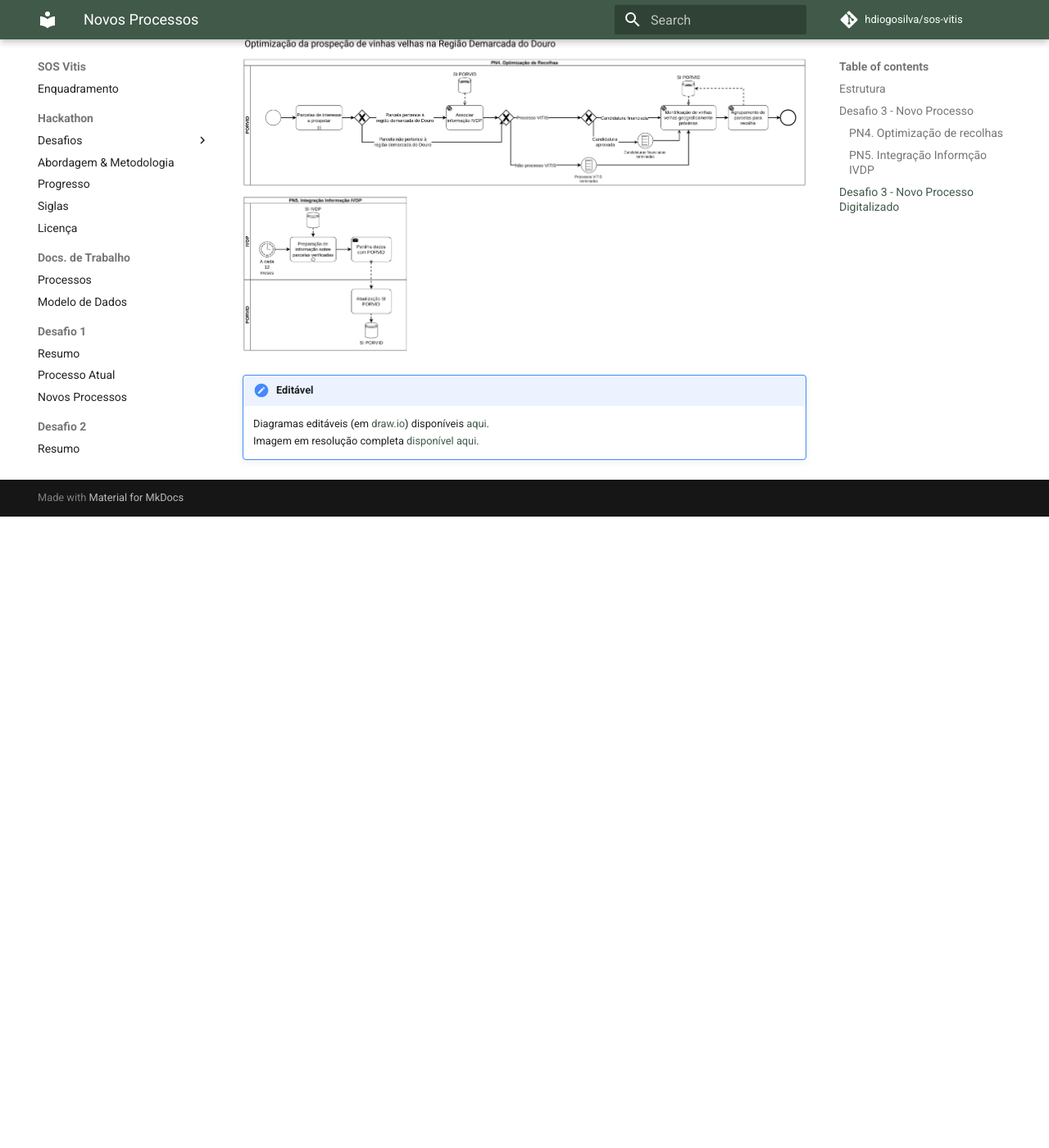
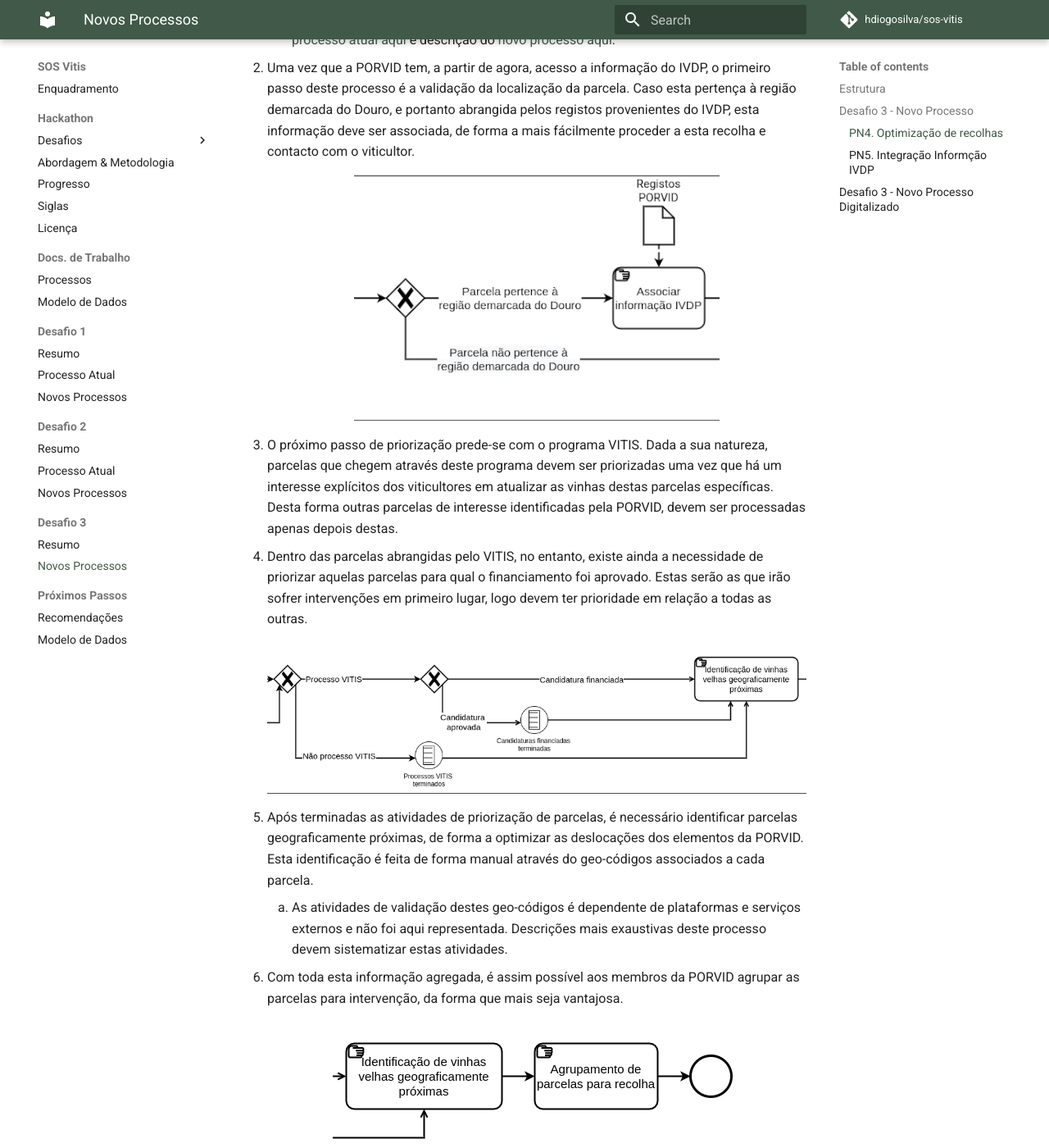
Before and after one commit to hdiogosilva/sos-vitis, an MkDocs documentation site: the page built from docs/Desafio 3/novos-processos.md, in a window 1280 px wide and 1400 px high, scrolled down 1433 px. Shown: the whole window at 82% size. Built offline with MkDocs 1.6.1 and Material for MkDocs 9.7.7, drawn with Linux system fonts in a browser that asks for light colours; comment, search, counter and statistics services are not loaded; before the commit the page ends 2063 px from its top, so only the background shows below that; some of the changed text lies outside the part shown.

Commit message:
Desafio 3 update

```diff
--- a/docs/Desafio 3/novos-processos.md
+++ b/docs/Desafio 3/novos-processos.md
@@ -24,7 +24,41 @@
 
 ### PN4. Optimização de recolhas
 
+De forma a otimizar as deslocações realizadas pela PORVID, este sub-processo tem em conta um conjunto de fatores para a ordenação e priorização das recolhas efetuadas.
+
+1. O sub-processo de otimização de recolhas inicia-se após o interesse de uma parcela/vinha é definido no sub-processo PN2. Decisão sobre parcelas a prospetar, e em paralelo com o sub-processo PN3. Agendamento de prospeção.
+    1. A especificação dests sub-processo encorre no âmbito do [Desafio 2](/Desafio 2/resumo/). Descrição do [processo atual aqui](/Desafio 2/processo-atual/) e descrição do [novo processo aqui](/Desafio 2/novo-processo/).
+2. Uma vez que a PORVID tem, a partir de agora, acesso a informação do IVDP, o primeiro passo deste processo é a validação da localização da parcela. Caso esta pertença à região demarcada do Douro, e portanto abrangida pelos registos provenientes do IVDP, esta informação deve ser associada, de forma a mais fácilmente proceder a esta recolha e contacto com o viticultor.
+
+    <figure markdown>
+    ![Diagrama Parcial BPMN Desafio 3 Novo - Corte 1](/diagramas/desafio3/export/parciais/desafio3-novo-parcial-01.png)
+    </figure>
+
+3. O próximo passo de priorização prede-se com o programa VITIS. Dada a sua natureza, parcelas que chegem através deste programa devem ser priorizadas uma vez que há um interesse explícitos dos viticultores em atualizar as vinhas destas parcelas específicas. Desta forma outras parcelas de interesse identificadas pela PORVID, devem ser processadas apenas depois destas.
+4. Dentro das parcelas abrangidas pelo VITIS, no entanto, existe ainda a necessidade de priorizar aquelas parcelas para qual o financiamento foi aprovado. Estas serão as que irão sofrer intervenções em primeiro lugar, logo devem ter prioridade em relação a todas as outras.
+
+    <figure markdown>
+    ![Diagrama Parcial BPMN Desafio 3 Novo - Corte 1](/diagramas/desafio3/export/parciais/desafio3-novo-parcial-02.png)
+    </figure>
+
+5. Após terminadas as atividades de priorização de parcelas, é necessário identificar parcelas geograficamente próximas, de forma a optimizar as deslocações dos elementos da PORVID. Esta identificação é feita de forma manual através do geo-códigos associados a cada parcela.
+    1. As atividades de validação destes geo-códigos é dependente de plataformas e serviços externos e não foi aqui representada. Descrições mais exaustivas deste processo devem sistematizar estas atividades.
+6. Com toda esta informação agregada, é assim possível aos membros da PORVID agrupar as parcelas para intervenção, da forma que mais seja vantajosa.
+
+    <figure markdown>
+    ![Diagrama Parcial BPMN Desafio 3 Novo - Corte 1](/diagramas/desafio3/export/parciais/desafio3-novo-parcial-03.png)
+    </figure>
+7. Fim do processo.
+
 ### PN5. Integração Informção IVDP
+
+O sub-processo PN5. Integração Informção IVDP foi um dos que surgiu durante o processo de co-criação do Desafio 3. Neste, o IVDP disponibiliza-se a periodicamente partilhar com a PORVID informação dos seus SI, para que mais facilmente a PORVID consiga proceder à prospeção de parcelas na Região Demarcada do Douro.
+
+1. Este processo é despontado a cada 12 meses, de forma autónoma pelo IVDP.
+    1. Os 12 meses definidos podem ser alterados de acordo com as diferentes necessidades ou requisitos posteriormente definidos.
+2. Quando este processo é despontado existe uma atividade intermédia de preparação dos dados a partilhar de forma a assegurar a sua integridade.
+3. Depois do envio desta informação para a PORVID, é necessário que exista uma integração desta informação com os atuais registos mantidos para a PORVID, para que possa facilmente ser integradas nos restantes processos.
+4. Fim do processo.
 
 ## Desafio 3 - Novo Processo Digitalizado
 
```
Also changed, not shown: docs/Desafio 3/resumo.md (+4 -0 lines), docs/Hackathon/progresso.md (+1 -0 lines).
